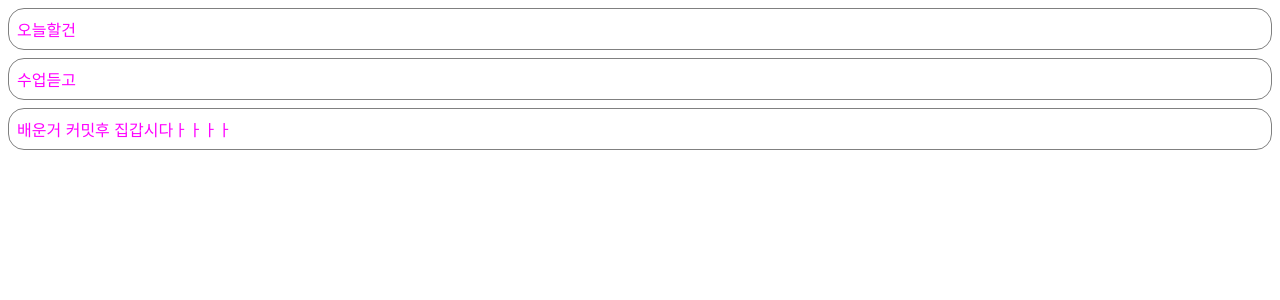
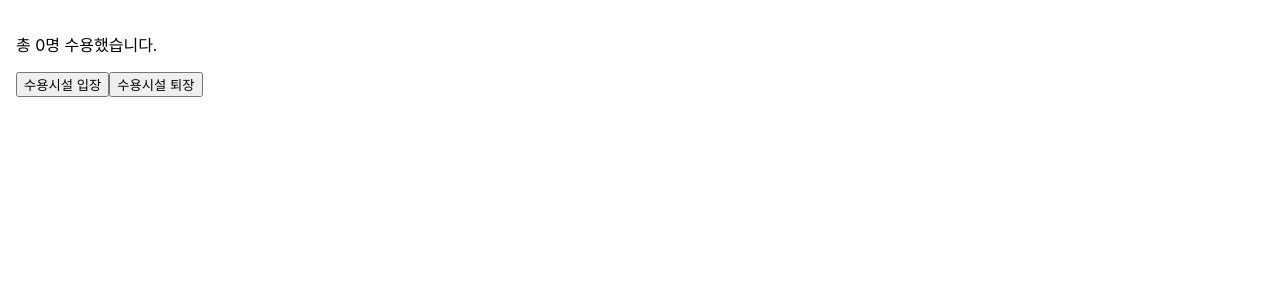
Before and after one commit to leemeem14/React2024, a React (Create React App) app: page / in a window 1280 px wide. Shown: the top 300 px of the page. Built offline with nearby package versions, Linux system fonts and the light colour scheme.

Commit message:
리액트 7장 Hook final result

```diff
--- /dev/null
+++ b/src/ch7/Accommodate.jsx
@@ -0,0 +1,30 @@
+import React, {useState,useEffect} from "react";
+import useCounter from "./useCounter";
+
+const MAX_CAPACITY=10;
+
+function Accommodate(props){
+    const [isFull,setIsFull] = useState(false);
+    const [count,increaseCount,decreaseCount] = useCounter(0);
+
+    //Mount 됬을때,Update 되었을때
+    useEffect(() => {
+        console.log("===================");
+        console.log("useEffect 실행됨");
+        console.log(`isFull:${isFull}`);
+    });
+    useEffect(() => {
+        setIsFull(count>=MAX_CAPACITY);
+        console.log(`Current count value: ${count}`);
+    },[count]);
+    return(
+        <div style={{padding: 16}}>
+            <p>{`총 ${count}명 수용했습니다.`}</p>
+            <button onClick={increaseCount} disabled={isFull}>수용시설 입장</button>
+            <button onClick={decreaseCount}>수용시설 퇴장</button>
+            {isFull && <p style={{color: "red"}}>정원이 꽉찼습니다.</p>}
+        </div>
+    );
+}
+
+export default Accommodate;
--- a/src/index.js
+++ b/src/index.js
@@ -4,12 +4,13 @@
 import App from './App';
 import reportWebVitals from './reportWebVitals';
 import NotificationList from "./ch6/NotificationList";
+import Accommodate from "./ch7/Accommodate";
 
 const root = ReactDOM.createRoot(document.getElementById('root'));
 setInterval(()=> {
         root.render(
             <React.StrictMode>
-                <NotificationList/>
+                <Accommodate/>
             </React.StrictMode>
 
             , 1000
```
